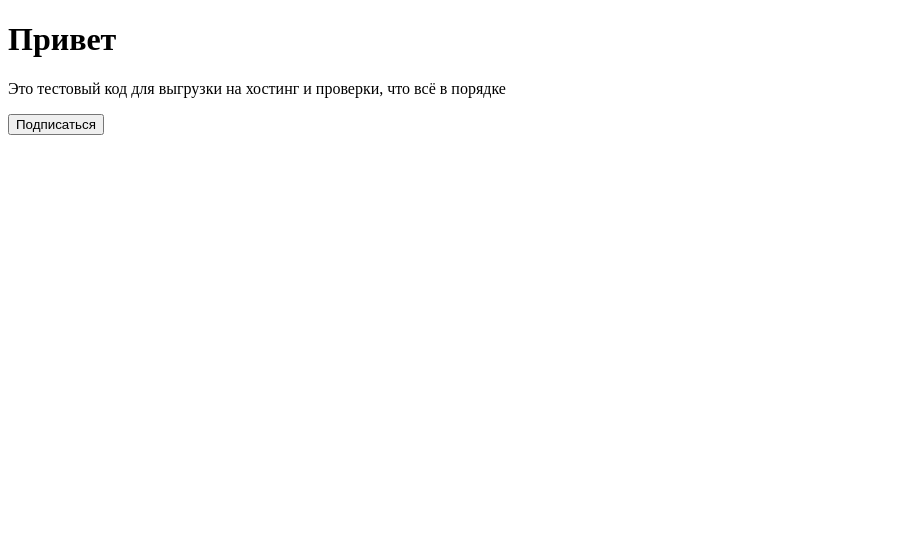
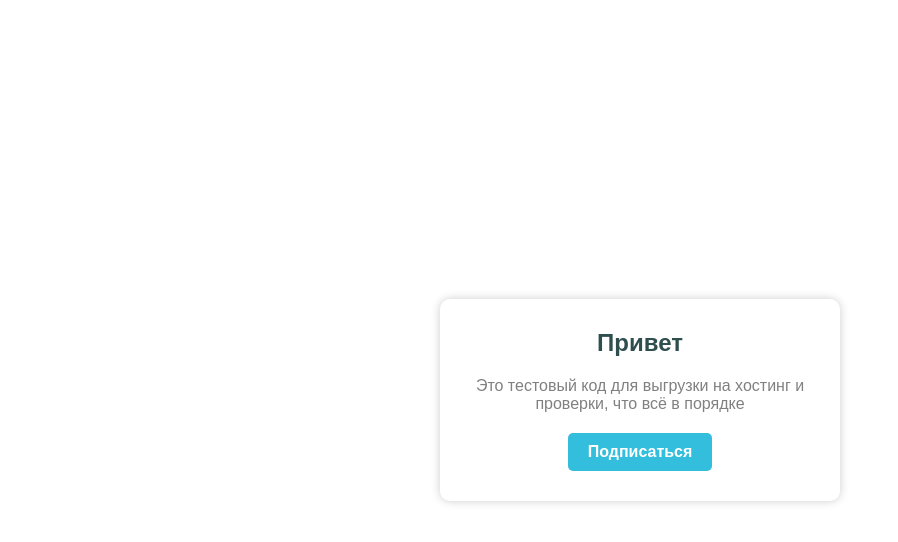
Before and after one commit to 6E3JluKuuRager/Test, a plain HTML site: page index.html in a window 1280 px wide. Shown: the whole page, without its empty margins (0-898 px from the left). Drawn offline with Linux system fonts and the light colour scheme.

Commit message:
new_podkl

```diff
--- a/index.html
+++ b/index.html
@@ -3,7 +3,7 @@
 <head>
     <meta charset="UTF-8">
     <meta name="viewport" content="width=device-width, initial-scale=1.0">
-    <link rel="stylesheet" href="style_rel.css">
+    <link rel="stylesheet" href="style.css">
     <title>Demo</title>
 </head>
 <body>
```
